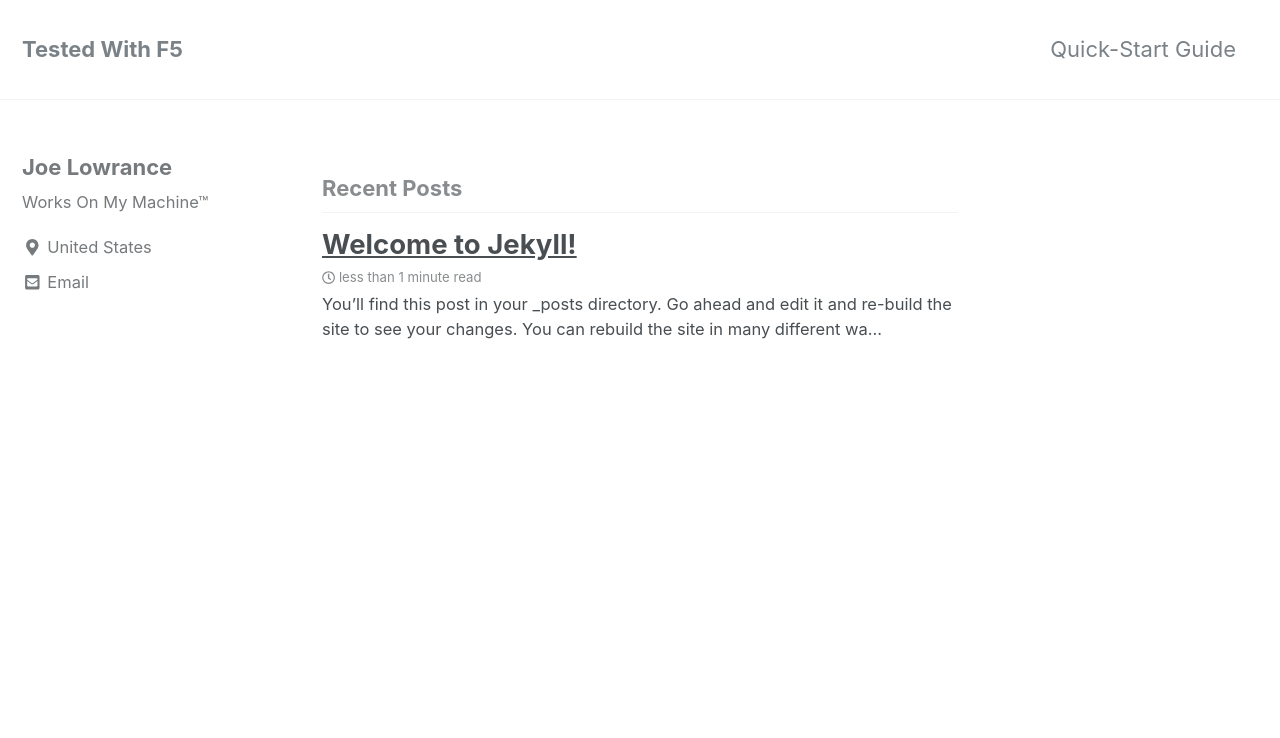
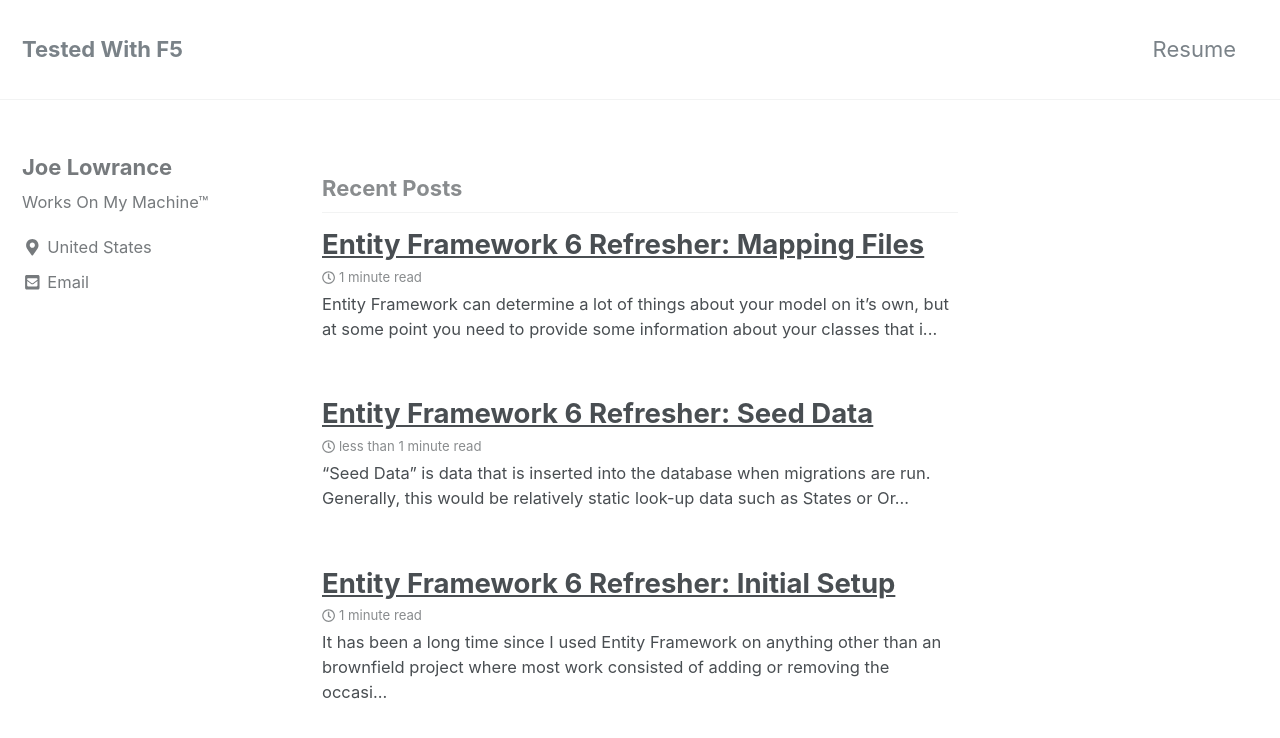
Before and after one commit to testedwithf5/testedwithf5.github.io, a Jekyll site: the page built from index.html, in a window 1280 px wide and 900 px high. Shown: the top 738 px of the window. Built offline with Jekyll 4.4.1, drawn with Linux system fonts in a browser that asks for light colours; nearby versions of some CDN libraries; the list of posts is cut into pages by our own code.

Commit message:
add EF posts

```diff
--- a/_posts/2018-05-20-welcome-to-jekyll.markdown
+++ /dev/null
@@ -1,25 +0,0 @@
----
-layout: single
-title:  "Welcome to Jekyll!"
-date:   2018-05-20 15:28:02 -0400
-categories: jekyll update
----
-You’ll find this post in your `_posts` directory. Go ahead and edit it and re-build the site to see your changes. You can rebuild the site in many different ways, but the most common way is to run `jekyll serve`, which launches a web server and auto-regenerates your site when a file is updated.
-
-To add new posts, simply add a file in the `_posts` directory that follows the convention `YYYY-MM-DD-name-of-post.ext` and includes the necessary front matter. Take a look at the source for this post to get an idea about how it works.
-
-Jekyll also offers powerful support for code snippets:
-
-{% highlight ruby %}
-def print_hi(name)
-  puts "Hi, #{name}"
-end
-print_hi('Tom')
-#=> prints 'Hi, Tom' to STDOUT.
-{% endhighlight %}
-
-Check out the [Jekyll docs][jekyll-docs] for more info on how to get the most out of Jekyll. File all bugs/feature requests at [Jekyll’s GitHub repo][jekyll-gh]. If you have questions, you can ask them on [Jekyll Talk][jekyll-talk].
-
-[jekyll-docs]: https://jekyllrb.com/docs/home
-[jekyll-gh]:   https://github.com/jekyll/jekyll
-[jekyll-talk]: https://talk.jekyllrb.com/
--- /dev/null
+++ b/_posts/2018-05-23-entity-framework-refresher.markdown
@@ -0,0 +1,72 @@
+---
+layout: single
+title:  "Entity Framework 6 Refresher: Initial Setup"
+date:   2018-05-22 20:30:00 -0500
+categories: entity-framework
+---
+It has been a long time since I used Entity Framework on anything other than an brownfield project where most work consisted of adding or removing the occasional field.  This series of posts is intented as a refresher as I relearn some concepts.
+
+1.  Initial Setup (this post)
+2.  Seed data
+3.  Mapping files
+4.  One-to-many relationship mapping
+
+Initial setup.
+
+In a new .Net Framwork class library, add a reference to Microsoft.EntityFramework via the NuGet package manager.
+
+Next add a basic class
+
+{% highlight csharp %}
+public class Person
+{
+    public int PersonId { get; set; }
+    public string FirstName { get; set; }
+    public string LastName { get; set; }
+}
+{% endhighlight %}
+
+Then add a DbContext.
+
+{% highlight csharp %}
+public class LearnMappingsContext : DbContext
+{
+    public DbSet<Person> People { get; set; }
+}
+{% endhighlight %}
+
+
+Next add a connection string to the app.config file that was created when you added the NuGet package.
+
+{% highlight xml %}
+<?xml version="1.0" encoding="utf-8"?>
+<configuration>
+  <configSections>
+    <!-- For more information on Entity Framework configuration, visit http://go.microsoft.com/fwlink/?LinkID=237468 -->
+    <section name="entityFramework" type="System.Data.Entity.Internal.ConfigFile.EntityFrameworkSection, EntityFramework, Version=6.0.0.0, Culture=neutral, PublicKeyToken=b77a5c561934e089" requirePermission="false" />
+  </configSections>
+  <connectionStrings>
+    <add name="LearnMappings" connectionString="Server=.\SQLEXPRESS;Database=LearnMappings;Trusted_Connection=True;" providerName="System.Data.EntityClient" />
+  </connectionStrings>
+  <entityFramework>
+    <defaultConnectionFactory type="System.Data.Entity.Infrastructure.SqlConnectionFactory, EntityFramework" />
+    <providers>
+      <provider invariantName="System.Data.SqlClient" type="System.Data.Entity.SqlServer.SqlProviderServices, EntityFramework.SqlServer" />
+    </providers>
+  </entityFramework>
+</configuration>
+{% endhighlight %}
+
+We are now ready to set up migrations. The first step is to enable them.  In the Package Manager Console (PMC from now on - this can be found under Tools &#124; NuGet Package Manager &#124; Package Manager Console) run the command to add migrations:
+
+`enable-migrations`
+
+This will create a `/Migrations` folder with a file called `configurations.cs`.
+
+Next, create the migration for the person class (this does not need to be named "InitialMigration")
+
+`add-migration "InitialMigration"`
+
+This will generate a migration script to add the `Person` class.
+
+Finally, run `update-database` in the PMC to create the table in your database.
--- /dev/null
+++ b/_posts/2018-05-24-entity-framework-seed-data.markdown
@@ -0,0 +1,30 @@
+---
+layout: single
+title:  "Entity Framework 6 Refresher: Seed Data"
+date:   2018-05-22 20:30:00 -0500
+categories: entity-framework
+---
+
+"Seed Data" is data that is inserted into the database when migrations are run.  Generally, this would be relatively static look-up data such as `States` or `OrderStatuses`. but it can be anything you want.
+
+Using the example of `Person` in the previous post, we can use the seed functionality to created some records.  To do this, open `Configuration.cs` in the `Migrations` folder.  There will be `Seed` method.
+
+{% highlight csharp %}
+protected override void Seed(LearnMappings.LearnMappingsContext context)
+{
+    //  This method will be called after migrating to the latest version.
+
+    //  You can use the DbSet<T>.AddOrUpdate() helper extension method
+    //  to avoid creating duplicate seed data.
+    var p1 = new Person() {FirstName = "John", LastName = "Smith", PersonId = 1};
+    var p2 = new Person() {FirstName = "Jane", LastName = "Doe", PersonId = 2};
+    context.People.AddOrUpdate(p1);
+    context.People.AddOrUpdate(p2);
+}
+{% endhighlight %}
+
+As noted in the comments the ` DbSet<T>.AddOrUpdate()` will insert new data or update existing items with any changes.
+
+`PersonId`, which is an identity column, can be ignored or set explicitly.
+
+The seed method can be run via `update-database` in the PMC even without a pending migraiton.
--- /dev/null
+++ b/_posts/2018-05-25-entity-framework-refresher-mapping-files.markdown
@@ -0,0 +1,80 @@
+---
+layout: single
+title:  "Entity Framework 6 Refresher: Mapping Files"
+date:   2018-05-22 20:30:00 -0500
+categories: entity-framework
+---
+
+Entity Framework can determine a lot of things about your model on it's own, but at some point you need to provide some information about your classes that it has no way of knowing.  There are three ways to do this:  Attributes, via code in the DbContext itself and in separate mapping files.
+
+Using attributes, we can decorate the class with metadata.
+
+{% highlight csharp %}
+[Table("HobbyHorse")]
+public class Hobby
+{
+    [Key]
+    public int HobbyId { get; set; }
+
+    [Required]
+    [MaxLength(25)]
+    public string HobbyName { get; set; }
+}
+{% endhighlight %}
+
+This shows that we use a table name of "HobbyHorse", that `HobbyId` is the primary key and that `HobbyName` is required and can be a maximum of 25 characters.   This creates the following migration:
+
+{% highlight csharp %}
+public override void Up()
+{
+    CreateTable(
+        "dbo.HobbyHorse",
+        c => new
+            {
+                HobbyId = c.Int(nullable: false, identity: true),
+                HobbyName = c.String(nullable: false, maxLength: 25),
+            })
+        .PrimaryKey(t => t.HobbyId);
+}
+{% endhighlight %}
+
+We can also configure the `Hobby` class in the DbContext:
+
+{% highlight csharp %}
+protected override void OnModelCreating(DbModelBuilder modelBuilder)
+{
+    modelBuilder.Entity<Hobby>()
+        .ToTable("HobbyHorse")
+        .HasKey(x => x.HobbyId)
+        .Property(x => x.HobbyName).IsRequired().HasMaxLength(25);
+
+    base.OnModelCreating(modelBuilder);
+}
+{% endhighlight %}
+
+The migration created from this is identical to the migration created when using attributes.
+
+Finally (and preferably, IMO), we can configure `Hobby` in it's own mapping file.
+
+{% highlight csharp %}
+public class HobbyMap : EntityTypeConfiguration<Hobby>
+{
+    public HobbyMap()
+    {
+        HasKey(x => x.HobbyId);
+        Property(x => x.HobbyName).IsRequired().HasMaxLength(25);
+    }
+}
+{% endhighlight %}
+
+This mapping file needs to be wired up in the DbContext:
+
+{% highlight csharp %}
+protected override void OnModelCreating(DbModelBuilder modelBuilder)
+{
+    modelBuilder.Configurations.Add(new HobbyMap());
+    base.OnModelCreating(modelBuilder);
+}
+{% endhighlight %}
+
+Again, this creates an identical migration.
--- a/_sass/minimal-mistakes/_page.scss
+++ b/_sass/minimal-mistakes/_page.scss
@@ -75,7 +75,7 @@
   p,
   li,
   dl {
-    font-size: 1em;
+    font-size: .75em;
   }
 
   /* paragraph indents */
```
Also changed, not shown: _data/navigation.yml (+4 -4 lines), _pages/category-archive.md (added, +6 -0 lines).
